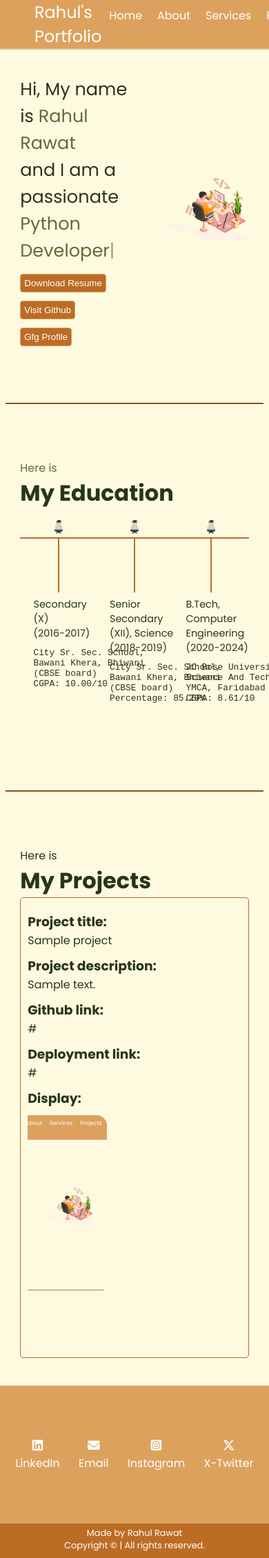
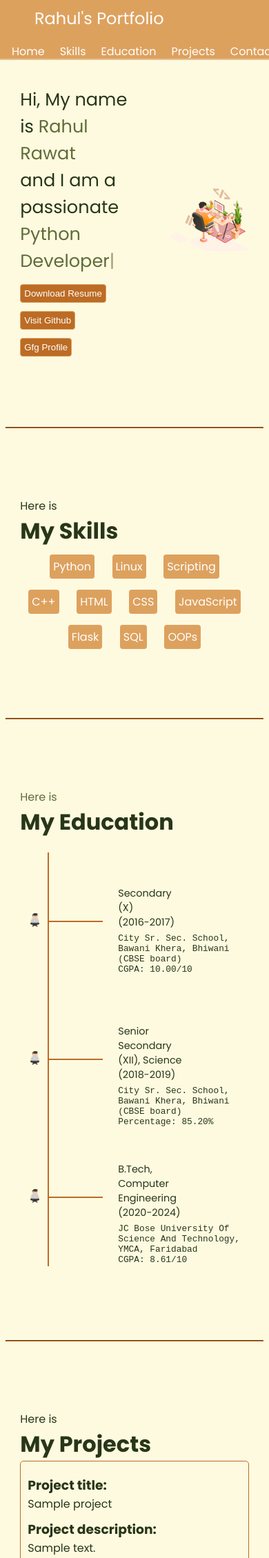
Before and after one commit to rahulrawatgujjar/portfolio-website, a Flask app: template templates/index.html in a window 390 px wide. Shown: the top 2259 px of that part at 69% size. Run offline with Flask 3, Linux system fonts and the light colour scheme; the template is opened without the code that fills it: most values are stand-ins (such as "Sample title", 1, 10 or a date in 2020); the page is wider than the window, and the part outside it is not shown; some libraries are stand-ins or nearby versions.

Commit message:
make website responsive and also templates

```diff
--- a/static/script.js
+++ b/static/script.js
@@ -5,6 +5,12 @@ const linkedinDiv= document.querySelector(".linkedin");
 const emailDiv= document.querySelector(".email");
 const instaDiv= document.querySelector(".insta");
 const xTwitterDiv= document.querySelector(".x-twitter");
+const homeBtn= document.querySelector("#home-btn");
+const projectsBtn= document.querySelector("#projects-btn");
+const skillsBtn= document.querySelector("#skills-btn");
+const eduBtn= document.querySelector("#edu-btn");
+const footBtn= document.querySelector("#foot-btn");
+
 
 resumeBtn.addEventListener("click",()=>{
   window.open("https://mega.nz/folder/6Zc1USDL#8uc-HhPIM0Ky-N-ACc-ZRA","_blank");
@@ -34,3 +40,45 @@ instaDiv.addEventListener("click",()=>{
 xTwitterDiv.addEventListener("click",()=>{
   window.open("https://x.com/RahulRa02228239","_blank");
 });
+
+homeBtn.addEventListener("click",(evt)=>{
+  evt.preventDefault();
+  scrollToSection(evt.target);
+})
+
+projectsBtn.addEventListener("click",(evt)=>{
+  evt.preventDefault();
+  scrollToSection(evt.target);
+})
+
+eduBtn.addEventListener("click",(evt)=>{
+  evt.preventDefault();
+  scrollToSection(evt.target);
+})
+
+skillsBtn.addEventListener("click",(evt)=>{
+  evt.preventDefault();
+  scrollToSection(evt.target);
+})
+
+footBtn.addEventListener("click",(evt)=>{
+  evt.preventDefault();
+  scrollToSection(evt.target);
+})
+
+
+
+
+function scrollToSection(target){
+  const section= document.querySelector(target.getAttribute("scroll-to"));
+  let offset=100;
+  if (section.tagName=="body" || section.id=="foot"){
+    offset=0;
+  }
+
+  const sectionPosition= section.offsetTop - offset;
+  window.scrollTo({
+    top: sectionPosition,
+    behavior: "smooth"
+  });
+}
--- a/static/style.css
+++ b/static/style.css
@@ -109,8 +114,7 @@ nav ul li a:hover {
 .section-2 {
   max-width: 85vw;
   margin: auto;
-  height: 400px;
-  margin-bottom: 50px;
+  height: 361px;
 }
 
 .section-2 h1{
@@ -123,7 +127,7 @@ nav ul li a:hover {
 
 main hr {
   border-color: #bc6c25;
-  margin: 80px 2%;
+  margin: 100px 2%;
 }
 
 .section-2 .hor-line {
@@ -212,6 +216,7 @@ footer {
 .section-3 {
   max-width: 85vw;
   margin: auto;
+  margin-bottom: 100px;
 }
 
 .section-3 h1{
@@ -263,3 +268,149 @@ footer {
 .project .view {
   height: 380px;
 }
+
+
+/* section 4 */
+
+.section-4 {
+  width: 85vw;
+  margin: auto;
+  /* height: 400px; */
+  margin-bottom: 100px;
+}
+
+.section-4 h1 {
+  font-size: 2rem;
+}
+
+.skills {
+  display: flex;
+  gap: 1.6rem;
+  align-items: center;
+  justify-content: center;
+  flex-wrap: wrap;
+  row-gap: 1rem;
+  margin: 10px;
+}
+
+.skill {
+  color:white;
+  background-color: #dda15e;
+  border-radius: 4px;
+  padding: 5px;
+}
+
+.skill:hover {
+  color: black;
+}
+
+@media (max-width:760px){
+  /* project section */
+
+  .project iframe{
+    position:static;
+    width: 95%;
+    height: 450px;
+    border: none;
+    border-radius: 30px;
+    margin: 3px;
+    transition: all;
+    transform: scale(1,1);
+    background-color: white;
+    overflow: visible ;
+  }
+
+  .project .hide-iframe {
+    overflow: visible;
+    height: auto;
+  }
+
+  .project .view {
+    height: 500px;
+  }
+
+  .project a {
+    word-wrap:break-word;
+  }
+
+    /* education section */
+
+  .section-2 {
+    max-width: 85vw;
+    margin: auto;
+    height: 700px;
+  }
+
+
+  .section-2 .hor-line {
+    background-color: #bc6c25;
+    margin: 20px 40px;
+    width: 2px;
+    height: 600px;
+    display: flex;
+    justify-content: space-around;
+    flex-direction: column;
+  }
+
+  .section-2 .vert-line {
+    background-color: #bc6c25;
+    height: 2px;
+    width: 80px;
+  }
+
+  .image-top {
+    height:20px;
+    position: relative;
+    top: -11px;
+    left: -25px;
+  }
+
+  .vert-title{
+    width: 100px;
+    font-size: .9rem;
+    position: relative;
+    top: -77px;
+    left: 102px;
+  }
+
+  .vert-desc {
+    width: 180px;
+    font-size: .8rem;
+    position: relative;
+    top: -72px;
+    left: 102px;
+  }
+
+/* navbar */
+
+  nav {
+    align-items: flex-start;
+    justify-content: space-evenly;
+    height: 85px;
+    flex-direction: column;
+    gap: 12px;
+  }
+
+  .below-nav {
+    height:85px;
+  }
+
+  nav .outter {
+    overflow-x: scroll;
+    scrollbar-width: none;
+    width: 100vw;
+    /* background-color: #bc6c25; */
+  }
+
+  nav .inner {
+    display: inline-block;
+    overflow: hidden;
+    width: 440px;
+    padding: 6px;
+  }
+
+  .left{
+    padding-top: 9px;
+  }
+
+}
--- a/templates/footer.html
+++ b/templates/footer.html
@@ -1,4 +1,4 @@
-<div class="footer-start">
+<div id="foot" class="footer-start">
   <div class="linkedin">
     <i class="fa-brands fa-linkedin"></i>
     <p>LinkedIn</p>
--- a/templates/index.html
+++ b/templates/index.html
@@ -12,109 +12,18 @@
   </head>
 
   <body>
-
     <header>
       {% include "navbar.html" %}
     </header>
 
     <main>
-      <section class="section-1">
-        <div class="left-section">
-          Hi, My name is <span>Rahul Rawat</span>
-          <div>and I am a passionate</div>
-          <div><span id="element"></span></div>
-          <div class="buttons">
-            <button  id="resume-btn" class="btn">Download Resume</button>
-            <button id="github-btn" class="btn">Visit Github</button>
-            <button id="gfg-btn" class="btn">Gfg Profile</button>
-          </div>
-        </div>
-
-        <div class="right-section">
-          <img src="/static/bg2.png">
-        </div>
-      </section>
-
+      {% include "section-1.html" %}
       <hr>
-
-      <section class="section-2">
-        <span>Here is</span>
-        <h1>My Education </h1>
-
-        <div class="hor-line">
-          <div class="vert-line">
-            <img src="/static/developer.png" alt="" class="image-top">
-            <div class="vert-title">
-              Secondary (X)<br>(2016-2017)
-            </div>
-            <div class="vert-desc">
-              <pre>City Sr. Sec. School,
-Bawani Khera, Bhiwani
-(CBSE board)
-CGPA: 10.00/10</pre>
-            </div>
-          </div>
-
-          <div class="vert-line">
-            <img src="/static/developer.png" alt="" class="image-top">
-            <div class="vert-title">
-              Senior Secondary (XII), Science<br>(2018-2019)
-            </div>
-            <div class="vert-desc">
-              <pre>City Sr. Sec. School,
-Bawani Khera, Bhiwani
-(CBSE board)
-Percentage: 85.20%</pre>
-            </div>
-          </div>
-
-          <div class="vert-line">
-            <img src="/static/developer.png" alt="" class="image-top">
-            <div class="vert-title">
-              B.Tech, Computer Engineering<br>(2020-2024)
-            </div>
-            <div class="vert-desc">
-              <pre>JC Bose University Of
-Science And Technology,
-YMCA, Faridabad
-CGPA: 8.61/10</pre>
-            </div>
-          </div>
-        </div>
-      </section>
-
+      {% include "section-4.html" %}
       <hr>
-
-      <section class="section-3">
-        <span>Here is</span>
-        <h1>My Projects</h1>
-        {% for project in projects %}
-          <div class="project">
-            <div class="title">
-              <h3>Project title:</h3>
-              <p>{{project["title"]}}</p>
-            </div>
-            <div class="description">
-              <h3>Project description:</h3>
-              <p>{{project["description"]}}</p>
-            </div>
-            <div class="github-link">
-              <h3>Github link:</h3>
-              <a target="_blank" href={{project['github_link']}}>{{project["github_link"]}}</a>
-            </div>
-            <div class="deployment-link">
-              <h3>Deployment link:</h3>
-              <a target="_blank" href={{project["deployment_link"]}}>{{project["deployment_link"]}}</a>
-            </div>
-            <div class="view">
-              <h3>Display:</h3>
-              <div class="hide-iframe">
-                <iframe  src={{project["deployment_link"]}}></iframe>
-              </div>
-            </div>
-          </div>
-        {% endfor %}
-      </section>
+      {% include "section-2.html" %}
+      <hr>
+      {% include "section-3.html" %}
     </main>
 
     <footer>
@@ -122,12 +31,14 @@ CGPA: 8.61/10</pre>
     </footer>
 
     <script src="https://unpkg.com/typed.js@2.1.0/dist/typed.umd.js"></script>
+
     <script>
       var typed = new Typed('#element', {
         strings: ['Web Developer',"Python Developer"],
         typeSpeed: 50,
       });
     </script>
+
     <script src="/static/script.js"></script>
   </body>
 </html>
--- a/templates/navbar.html
+++ b/templates/navbar.html
@@ -1,14 +1,17 @@
 <nav>
   <div class="left">Rahul's Portfolio</div>
   <div class="right">
-    <ul>
-      <li><a href="/">Home</a></li>
-      <li><a href="/">About</a></li>
-      <li><a href="/">Services</a></li>
-      <li><a href="/api/projects">Projects</a></li>
-      <li><a href="mailto:rahulrawatr320@gmail.com?body=%0D%0A">Contact Me</a></li>
-
-    </ul>
+    <div class="outter">
+      <div class="inner">
+        <ul>
+          <li><a id="home-btn" scroll-to="body">Home</a></li>
+          <li><a id="skills-btn" scroll-to="#s-4">Skills</a></li>
+          <li><a id="edu-btn" scroll-to="#s-2">Education</a></li>
+          <li><a id="projects-btn" scroll-to="#s-3">Projects</a></li>
+          <li><a id="foot-btn" scroll-to="#foot">Contact&nbsp;Me</a></li>
+        </ul>
+      </div>
+    </div>
   </div>
 </nav>
 <div class="below-nav"></div>
--- /dev/null
+++ b/templates/section-1.html
@@ -0,0 +1,16 @@
+<section id="s-1" class="section-1">
+  <div class="left-section">
+    Hi, My name is <span>Rahul Rawat</span>
+    <div>and I am a passionate</div>
+    <div><span id="element"></span></div>
+    <div class="buttons">
+      <button  id="resume-btn" class="btn">Download Resume</button>
+      <button id="github-btn" class="btn">Visit Github</button>
+      <button id="gfg-btn" class="btn">Gfg Profile</button>
+    </div>
+  </div>
+
+  <div class="right-section">
+    <img src="/static/bg2.png">
+  </div>
+</section>
--- /dev/null
+++ b/templates/section-2.html
@@ -0,0 +1,45 @@
+<section id="s-2"class="section-2">
+  <span>Here is</span>
+  <h1>My Education </h1>
+
+  <div class="hor-line">
+    <div class="vert-line">
+      <img src="/static/developer.png" alt="" class="image-top">
+      <div class="vert-title">
+        Secondary (X)<br>(2016-2017)
+      </div>
+      <div class="vert-desc">
+        <pre>City Sr. Sec. School,
+Bawani Khera, Bhiwani
+(CBSE board)
+CGPA: 10.00/10</pre>
+      </div>
+    </div>
+
+    <div class="vert-line">
+      <img src="/static/developer.png" alt="" class="image-top">
+      <div class="vert-title">
+        Senior Secondary (XII), Science<br>(2018-2019)
+      </div>
+      <div class="vert-desc">
+        <pre>City Sr. Sec. School,
+Bawani Khera, Bhiwani
+(CBSE board)
+Percentage: 85.20%</pre>
+      </div>
+    </div>
+
+    <div class="vert-line">
+      <img src="/static/developer.png" alt="" class="image-top">
+      <div class="vert-title">
+        B.Tech, Computer Engineering<br>(2020-2024)
+      </div>
+      <div class="vert-desc">
+        <pre>JC Bose University Of
+Science And Technology,
+YMCA, Faridabad
+CGPA: 8.61/10</pre>
+      </div>
+    </div>
+  </div>
+</section>
--- /dev/null
+++ b/templates/section-3.html
@@ -0,0 +1,30 @@
+<section id="s-3" class="section-3">
+  <span>Here is</span>
+  <h1>My Projects</h1>
+  {% for project in projects %}
+    <div class="project">
+      <div class="title">
+        <h3>Project title:</h3>
+        <p>{{project["title"]}}</p>
+      </div>
+      <div class="description">
+        <h3>Project description:</h3>
+        <p>{{project["description"]}}</p>
+      </div>
+      <div class="github-link">
+        <h3>Github link:</h3>
+        <a target="_blank" href={{project['github_link']}}>{{project["github_link"]}}</a>
+      </div>
+      <div class="deployment-link">
+        <h3>Deployment link:</h3>
+        <a target="_blank" href={{project["deployment_link"]}}>{{project["deployment_link"]}}</a>
+      </div>
+      <div class="view">
+        <h3>Display:</h3>
+        <div class="hide-iframe">
+          <iframe  src={{project["deployment_link"]}}></iframe>
+        </div>
+      </div>
+    </div>
+  {% endfor %}
+</section>
--- /dev/null
+++ b/templates/section-4.html
@@ -0,0 +1,16 @@
+<section id="s-4" class="section-4">
+  <span>Here is</span>
+  <h1>My Skills</h1>
+  <div class="skills">
+    <div class="skill">Python</div>
+    <div class="skill">Linux</div>
+    <div class="skill">Scripting</div>
+    <div class="skill">C++</div>
+    <div class="skill">HTML</div>
+    <div class="skill">CSS</div>
+    <div class="skill">JavaScript</div>
+    <div class="skill">Flask</div>
+    <div class="skill">SQL</div>
+    <div class="skill">OOPs</div>
+  </div>
+</section>
```
Also changed, not shown: other parts of static/style.css (+6 -1 lines).
